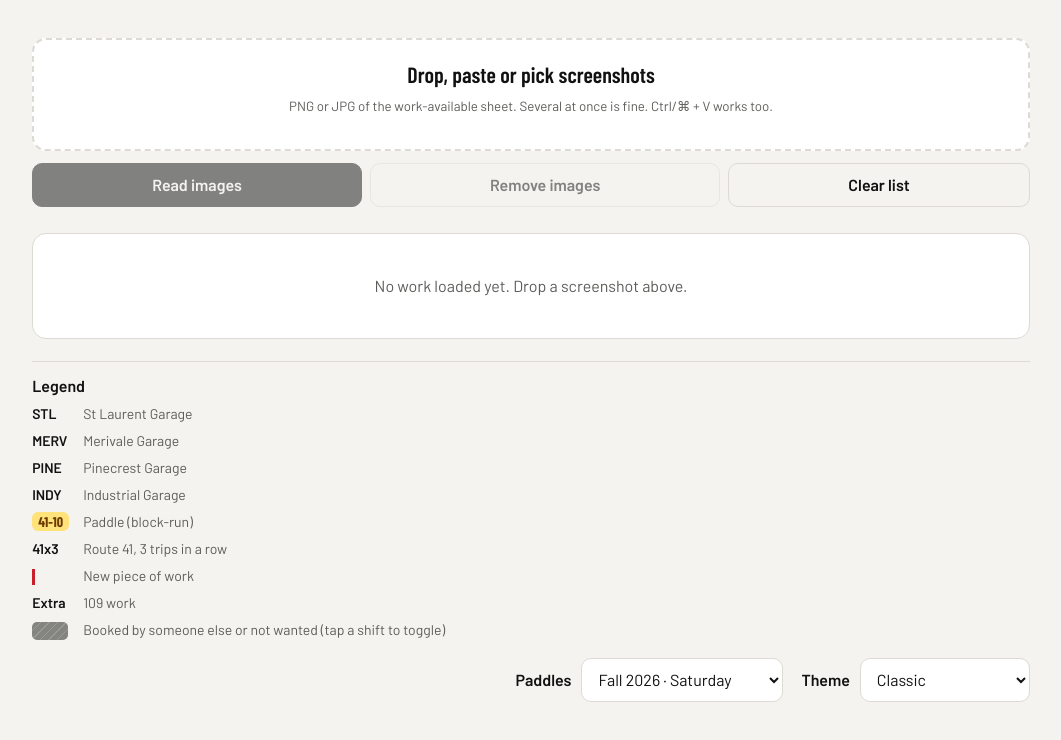
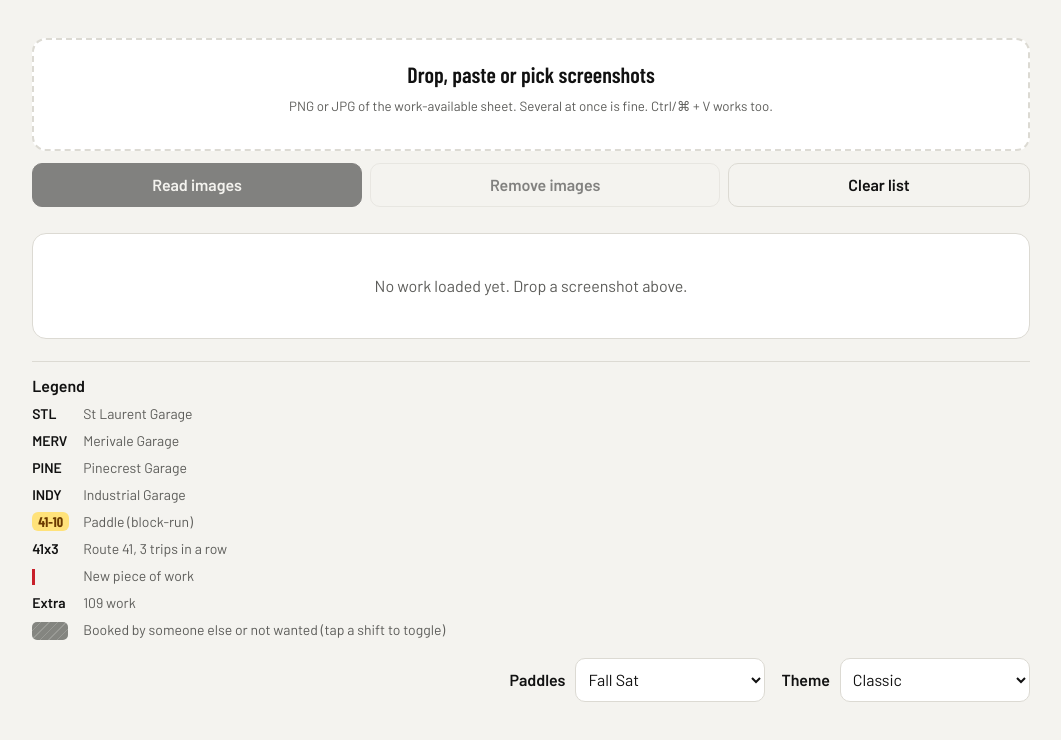
Before and after one commit to fned/run-lookup, a plain HTML site: page work/index.html in a window 1280 px wide. Shown: the whole page, without its empty margins (109-1170 px from the left). Drawn offline with nearby package versions, Linux system fonts and the light colour scheme.

Commit message:
Add files via upload

```diff
--- a/work/index.html
+++ b/work/index.html
@@ -110,9 +110,11 @@ input,select{font:16px Barlow,sans-serif;min-height:44px;padding:0 12px;border-r
 .lgpd{background:#ffe27a;color:#6b3a00;border-radius:6px;padding:1px 6px;font:700 14px "Barlow Condensed",sans-serif}
 .lgbar{display:inline-block;width:3px;height:16px;background:var(--red);vertical-align:middle}
 .lgtk{display:inline-block;width:36px;height:18px;border-radius:5px;vertical-align:middle;opacity:.6;background:#3a3d37 repeating-linear-gradient(135deg,rgba(255,255,255,.18) 0 1px,transparent 1px 6px)}
-.themerow{margin-top:18px;display:flex;flex-wrap:wrap;justify-content:flex-end;align-items:center;gap:10px;font-weight:600}
-.themerow select{min-width:170px;cursor:pointer}
-.themerow label[for=themeSel]{margin-left:8px}
+.themerow{margin-top:18px;display:flex;flex-wrap:nowrap;justify-content:flex-end;align-items:center;gap:10px;font-weight:600}
+.themerow select{flex:0 1 190px;min-width:0;cursor:pointer;padding:0 8px}
+.themerow label{white-space:nowrap}
+@media(max-width:600px){.themerow{gap:6px;font-size:14px}.themerow select{font-size:14px;flex-basis:0;flex-grow:1}#padSel{flex-grow:1.25}}
+.themerow label[for=themeSel]{margin-left:6px}
 .empty{padding:40px 16px;text-align:center;color:var(--mute);background:var(--paper);border-radius:14px;border:1px solid var(--line)}
 .note{font-size:13px;color:var(--mute);margin-top:18px}
 details{margin-top:14px;background:var(--paper);border:1px solid var(--line);border-radius:12px;padding:10px 14px}
@@ -369,7 +371,7 @@ textarea{width:100%;min-height:140px;font:13px/1.4 ui-monospace,monospace;border
    <dt><span class="lgtk"></span></dt><dd>Booked by someone else or not wanted (tap a shift to toggle)</dd>
   </dl>
  </section>
- <div class="themerow"><label for="padSel">Paddles</label><select id="padSel"><option value="fall-daily">Fall 2026 · Weekday</option><option value="fall-sat">Fall 2026 · Saturday</option><option value="fall-sun">Fall 2026 · Sunday</option><option value="winter-daily">Winter 2027 · Weekday</option><option value="winter-sat">Winter 2027 · Saturday</option><option value="winter-sun">Winter 2027 · Sunday</option></select><label for="themeSel">Theme</label><select id="themeSel"><option value="classic">Classic</option><option value="pixel">Pixel quest</option><option value="term">Terminal</option><option value="ott">Ottawa</option><option value="tyo">Tokyo</option><option value="ldn">London</option></select></div>
+ <div class="themerow"><label for="padSel">Paddles</label><select id="padSel"><option value="fall-daily">Fall Wkdy</option><option value="fall-sat">Fall Sat</option><option value="fall-sun">Fall Sun</option><option value="winter-daily">Winter Wkdy</option><option value="winter-sat">Winter Sat</option><option value="winter-sun">Winter Sun</option></select><label for="themeSel">Theme</label><select id="themeSel"><option value="classic">Classic</option><option value="pixel">Pixel quest</option><option value="term">Terminal</option><option value="ott">Ottawa</option><option value="tyo">Tokyo</option><option value="ldn">London</option></select></div>
 </main>
 
 <script>
```
